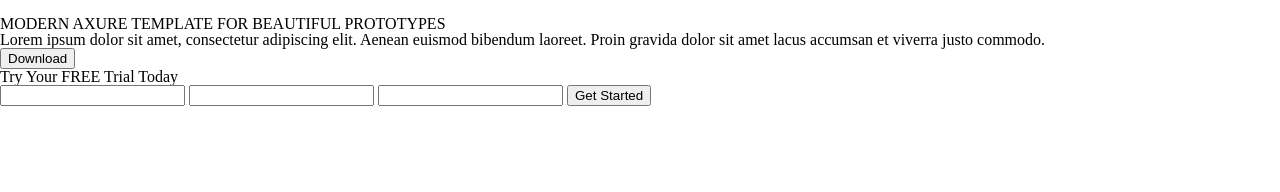
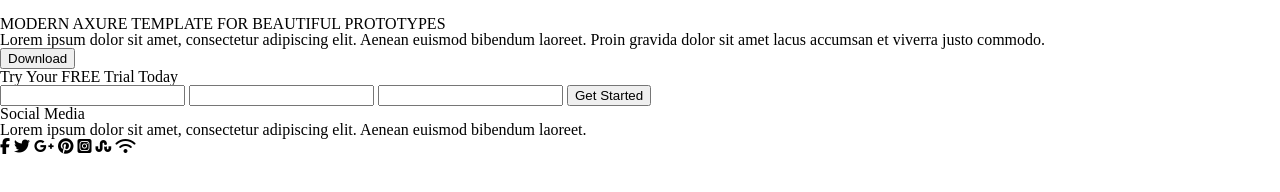
Before and after one commit to DannyDoneva96/sirma-2024, a plain HTML site: page middleExamPrep/index.html in a window 1280 px wide. Drawn offline with Linux system fonts and the light colour scheme.

Commit message:
html hero section is done

```diff
--- a/middleExamPrep/index.html
+++ b/middleExamPrep/index.html
@@ -6,6 +6,7 @@
     <meta name="viewport" content="width=device-width, initial-scale=1.0">
     <link rel="stylesheet" href="./reset.css">
     <link rel="stylesheet" href="./style.css">
+    <link rel="stylesheet" href="https://cdnjs.cloudflare.com/ajax/libs/font-awesome/6.5.2/css/all.min.css" integrity="sha512-SnH5WK+bZxgPHs44uWIX+LLJAJ9/2PkPKZ5QiAj6Ta86w+fsb2TkcmfRyVX3pBnMFcV7oQPJkl9QevSCWr3W6A==" crossorigin="anonymous" referrerpolicy="no-referrer" />
     <title>AXIT</title>
 </head>
 
@@ -35,6 +36,25 @@
         </div>
 
     </header>
+    <footer class="hero-section-social-media">
+        <div class="social-media-container">
+            <div class="social-media-desc">
+                <h5 class="soc-media-h5">Social Media</h5>
+                <p class="soc-media-p">Lorem ipsum dolor sit amet, consectetur adipiscing elit.
+                    Aenean euismod bibendum laoreet.</p>
+            </div>
+            <div class="social-media-icons">
+                <i class="fa-brands fa-facebook-f"></i>
+                <i class="fa-brands fa-twitter"></i>
+                <i class="fa-brands fa-google-plus-g"></i>
+                <i class="fa-brands fa-pinterest"></i>
+                <i class="fa-brands fa-square-instagram"></i>
+                <i class="fa-brands fa-stumbleupon"></i>
+                <i class="fa-solid fa-wifi"></i>
+            </div>
+
+        </div>
+    </footer>
 </body>
 
 </html>
```
